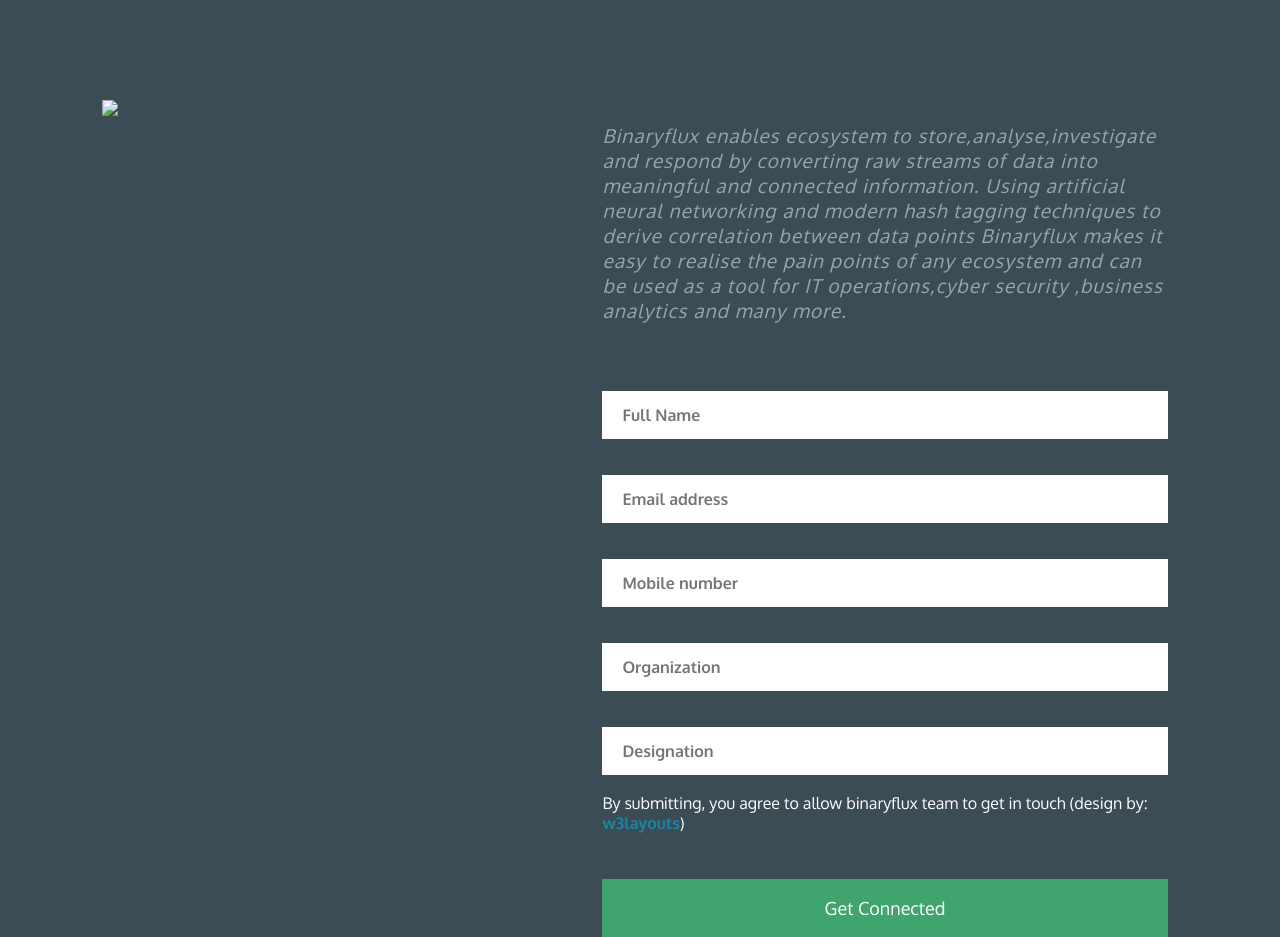
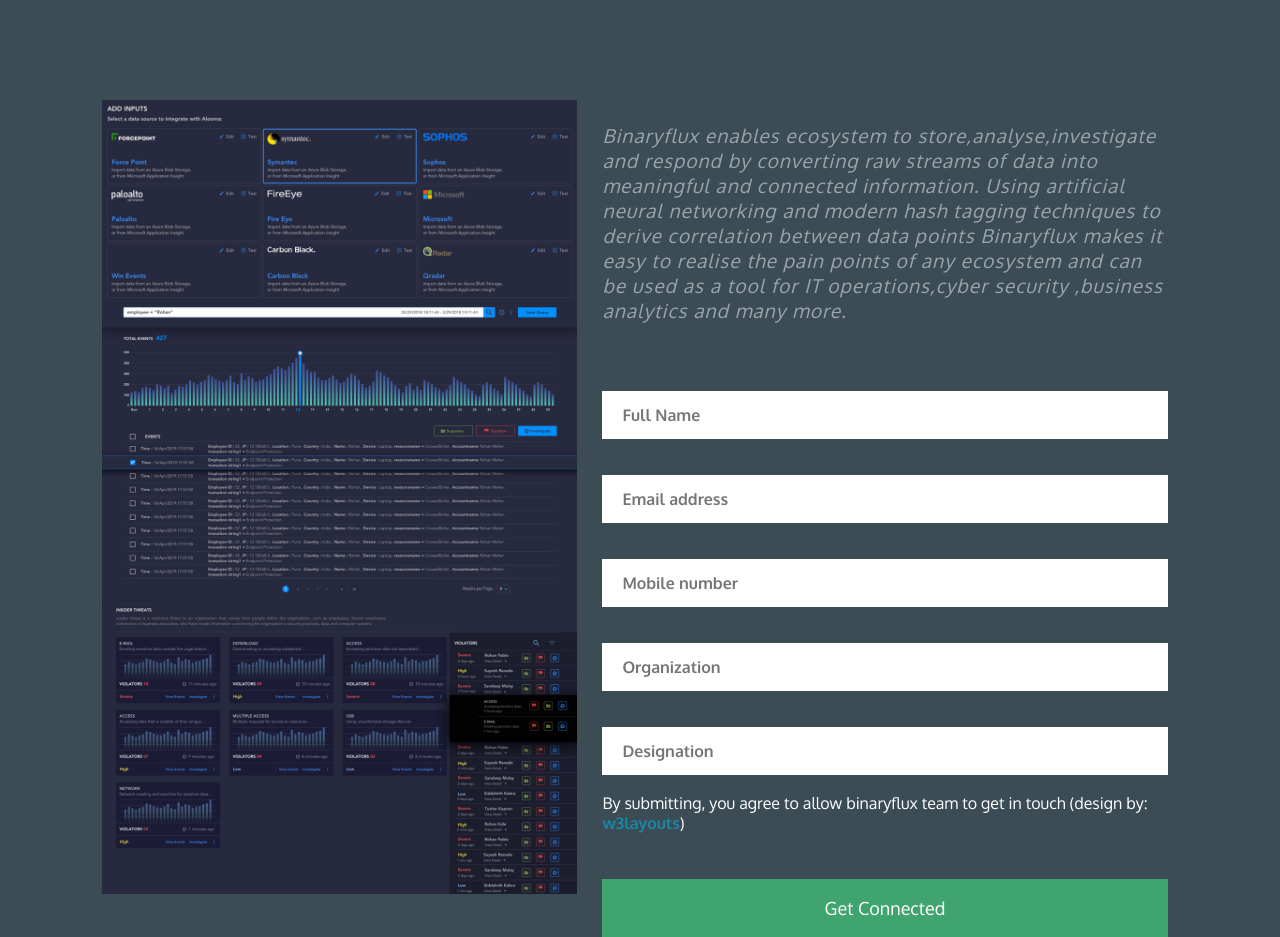
Before and after one commit to phoenix-binary/static, a plain HTML site: page index.html in a window 1280 px wide. Drawn offline with Linux system fonts and the light colour scheme.

Commit message:
Update index.html

```diff
--- a/index.html
+++ b/index.html
@@ -111,7 +111,7 @@
 
 		<form name="form" style="padding-left: 8%;">
 		  <div style="float:left;width: 500px;height: 100%;margin-top: -12px;">
-		  	<img src="images/binaryflux.png" width="95%">
+		  	<img src="image/binaryflux.png" width="95%">
 		  </div>
 		   <div class="lable-2" style="float:left;width: 48%;">
 		   		<div style="font-size: 1.2em;
```
